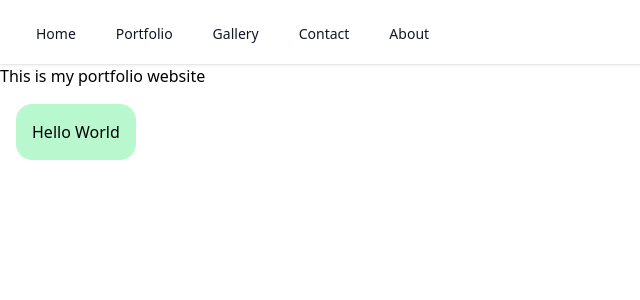
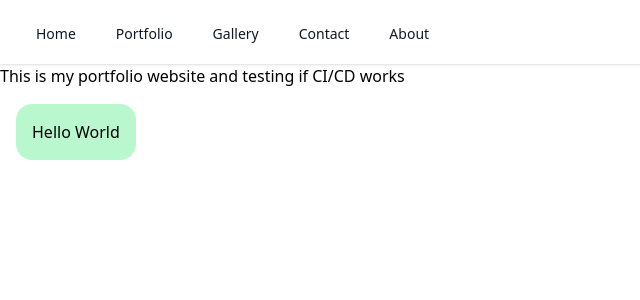
Before and after one commit to Sunnysideup888/SunnyPortfolioWebsite, a SvelteKit app in the folder frontend/: page / in a window 1280 px wide. Shown: the top 300 px of the page, without its empty margins (0-640 px from the left). Built offline with nearby package versions, Linux system fonts and the light colour scheme.

Commit message:
Testing CI/CD again one more time

```diff
--- a/frontend/src/routes/+page.svelte
+++ b/frontend/src/routes/+page.svelte
@@ -15,7 +15,7 @@
 	};
 </script>
 
-<h1>This is my portfolio website</h1>
+<h1>This is my portfolio website and testing if CI/CD works</h1>
 
 <button
 	class="m-4 rounded-2xl bg-green-200 p-4 hover:cursor-pointer active:bg-green-500"
```
